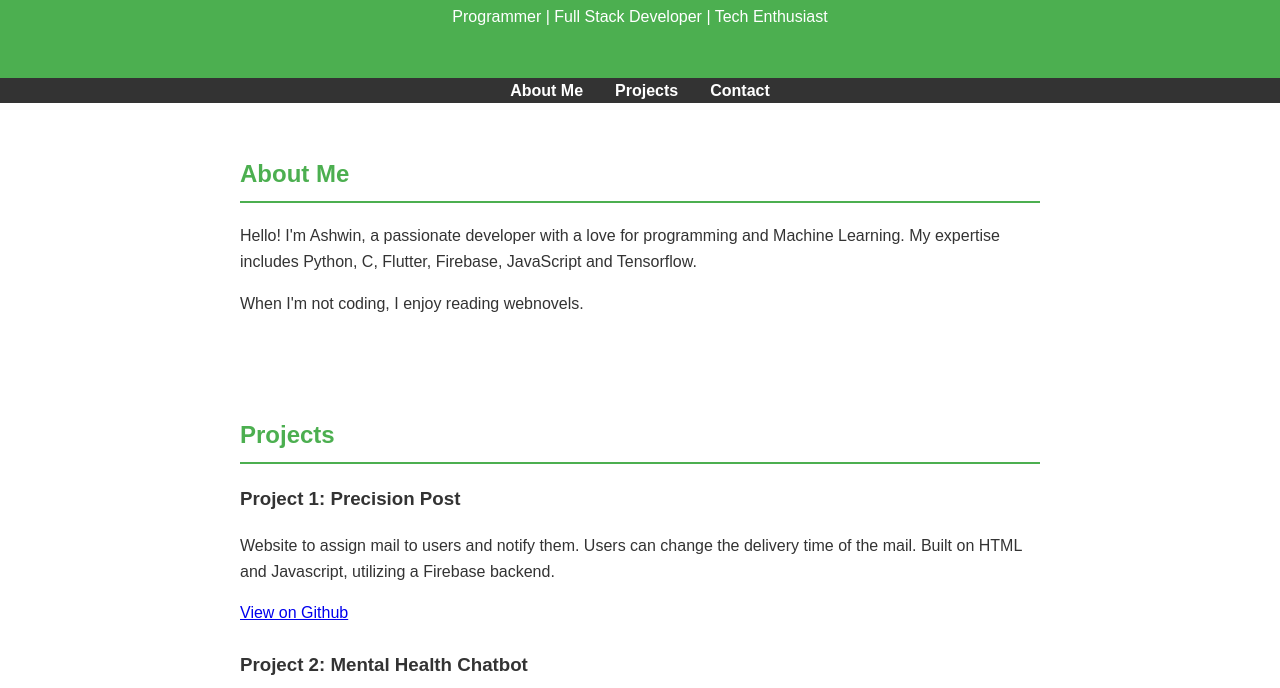
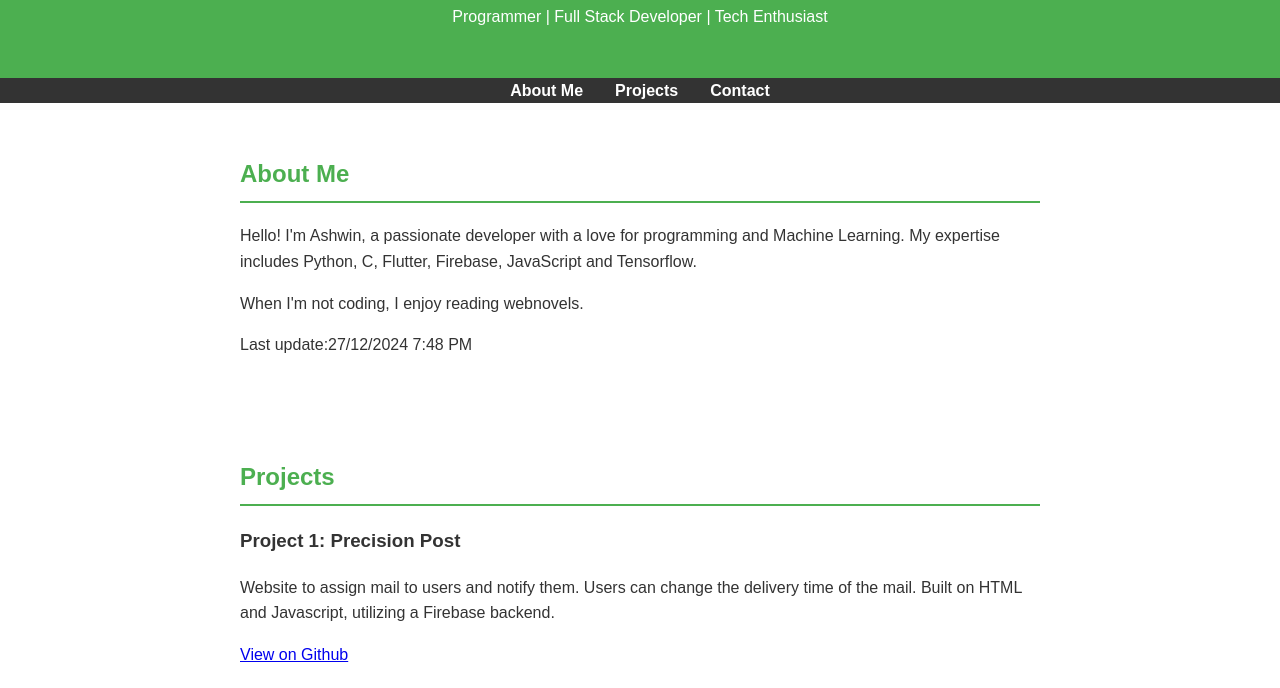
Before and after one commit to ashwin549/Personal-Page, a plain HTML site: page index.html in a window 1280 px wide. Shown: the part 108-796 px from the top of the page. Drawn offline with Linux system fonts and the light colour scheme.

Commit message:
Update index.html

```diff
--- a/index.html
+++ b/index.html
@@ -24,6 +24,7 @@
         <h2>About Me</h2>
         <p>Hello! I'm Ashwin, a passionate developer with a love for programming and Machine Learning. My expertise includes Python, C, Flutter, Firebase, JavaScript and Tensorflow.</p>
         <p>When I'm not coding, I enjoy reading webnovels.</p>
+        <p>Last update:27/12/2024 7:48 PM</p>
     </section>
     <section id="projects">
         <h2>Projects</h2>
```
